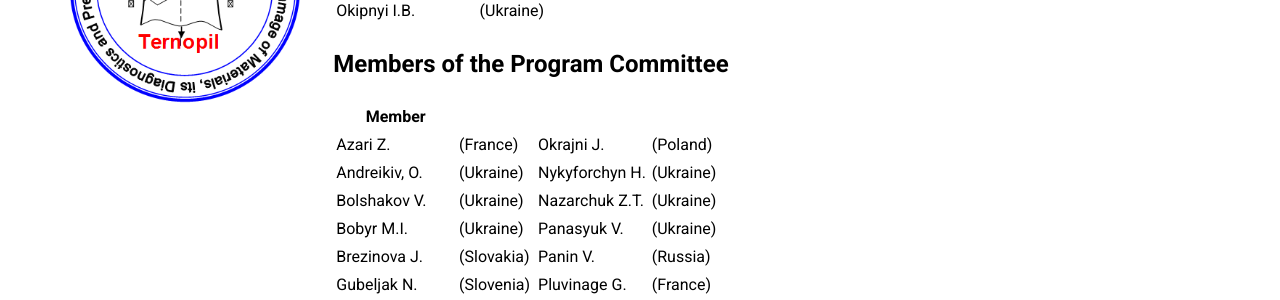
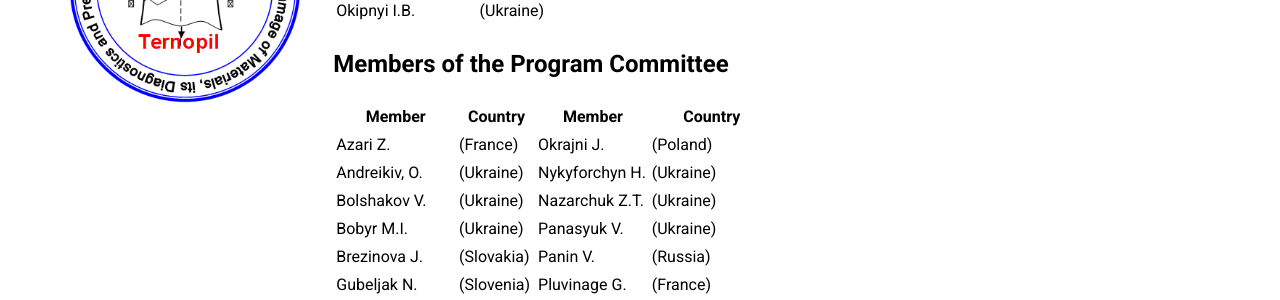
Before and after one commit to sivanchenko/dmdp.tntu.edu.ua, a Jekyll site: the page built from programmcommittee.md, in a window 1280 px wide. Shown: the part 736-1036 px from the top of the page. Built offline with Jekyll 4.4.1, drawn with Linux system fonts in a browser that asks for light colours.

Commit message:
Update programmcommittee.md

```diff
--- a/programmcommittee.md
+++ b/programmcommittee.md
@@ -25,7 +25,7 @@ permalink: /programmcommittee/
 
 ## Members of the Program Committee ##
 
-| Member |  |  |  |
+| Member | Country | Member | Country |
 | ------ | ----------- | ------ | ----------- |
 |  Azari Z. | (France) | Okrajni J. | (Poland) |
 | Andreikiv, O. | (Ukraine) | Nykyforchyn H. | (Ukraine) |
```
